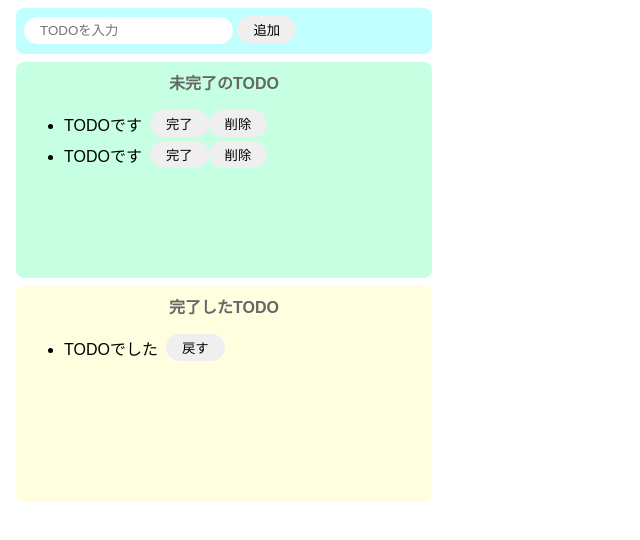
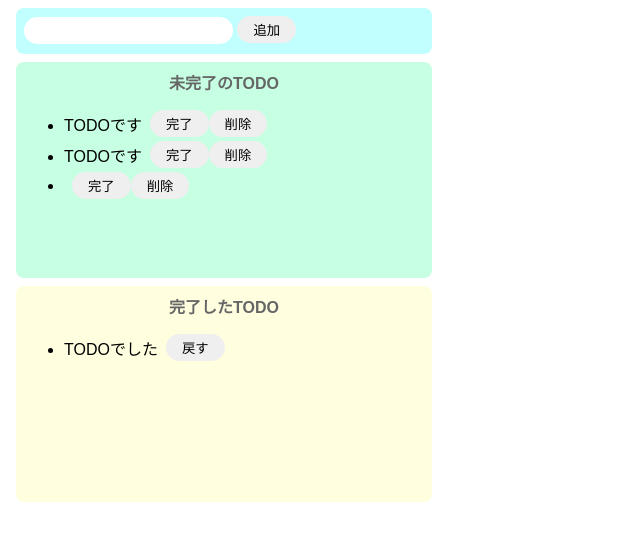
Before and after one commit to yuk1234/todo-js, a website built with Parcel: page index.html in a window 1280 px wide. Both pictures are taken after a click on the button "追加". Shown: the whole page, without its empty margins (0-640 px from the left). Built offline with nearby package versions, Linux system fonts and the light colour scheme.

Commit message:
削除ボタンの実装

```diff
--- a/index.html
+++ b/index.html
@@ -7,18 +7,19 @@
 
   <body>
     <div class="input-area">
-      <input placeholder="TODOを入力" />
-      <button>追加</button>
+      <input id="add-text" placeholder="TODOを入力" />
+      <button id="add-button">追加</button>
     </div>
 
     <div class="incompleted-area">
       <p class="title">未完了のTODO</p>
-      <ul>
+      <ul id="incompleted-list">
         <div class="list-row">
           <li>TODOです</li>
           <button>完了</button>
           <button>削除</button>
         </div>
+
         <div class="list-row">
           <li>TODOです</li>
           <button>完了</button>
--- a/src/index.js
+++ b/src/index.js
@@ -1 +1,45 @@
 import "./styles.css";
+
+/**
+ * 追加ボタン
+ * テキストボックスの値を取得
+ * 追加後ボックスを削除
+ */
+const onClickAdd = () => {
+  const inputText = document.getElementById("add-text").value;
+  document.getElementById("add-text").value = " ";
+
+  //divのDOMを生成
+  const div = document.createElement("div");
+  //クラス名を追加
+  div.className = "list-row";
+
+  const li = document.createElement("li");
+  li.innerText = inputText;
+
+  //button
+  const completeButton = document.createElement("button");
+  completeButton.innerText = "完了";
+  completeButton.addEventListener("click", () => {
+    alert("完了");
+  });
+
+  const deleteButton = document.createElement("button");
+  deleteButton.innerText = "削除";
+  deleteButton.addEventListener("click", () => {
+    // 押された削除ボタンのdivタグを未完了リストから削除
+    const deleteTarget = deleteButton.parentNode;
+    document.getElementById("incompleted-list").removeChild(deleteTarget);
+  });
+
+  //divタグの子要素に各要素liを追加
+  div.appendChild(li);
+  div.appendChild(completeButton);
+  div.appendChild(deleteButton);
+  //ulタグの子要素にdiv要素を追加
+  document.getElementById("incompleted-list").appendChild(div);
+};
+
+document
+  .getElementById("add-button")
+  .addEventListener("click", () => onClickAdd());
```
